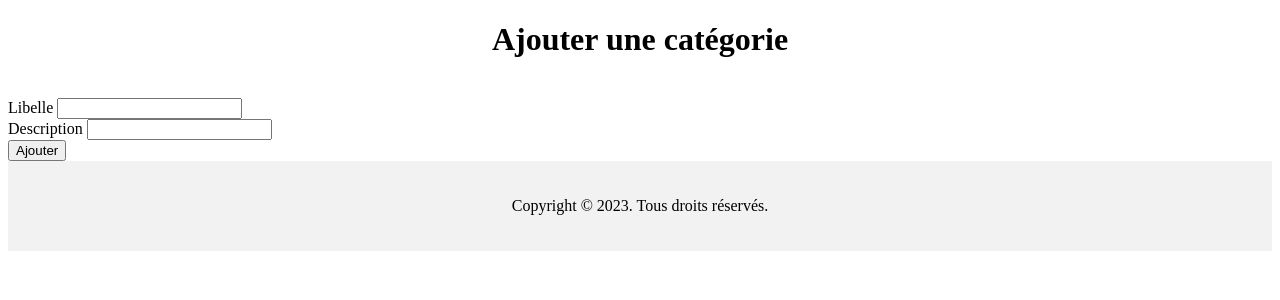
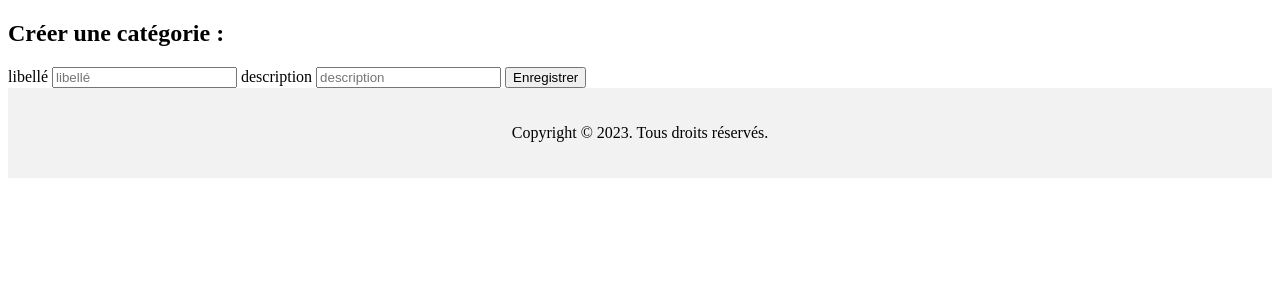
Before and after one commit to StanislasJEANGEY/Giftbox_BRESSON_JEANGEY_MELCHIOR, a PHP site: template gift/gift.appli/src/views/AddCategorieView.twig in a window 1280 px wide. Shown: the part 102-402 px from the top of the page. Run offline with PHP 8.4, Linux system fonts and the light colour scheme; the template is opened without the code that fills it, so the values that code supplies are empty; some libraries are stand-ins or nearby versions.

Commit message:
ça marche

```diff
--- a/gift/gift.appli/src/actions/GetAddCategorieAction.php
+++ b/gift/gift.appli/src/actions/GetAddCategorieAction.php
@@ -47,7 +47,7 @@ class GetAddCategorieAction extends AbstractAction {
 		} else {
 			try {
 				$csrf = CsrfService::generate();
-				$view->render($response, 'CategorieCreateView.twig', [
+				$view->render($response, 'AddCategorieView.twig', [
 					'categories' => $categories,
 					'csrf_token' => $csrf
 				]);
--- a/gift/gift.appli/src/views/AddCategorieView.twig
+++ b/gift/gift.appli/src/views/AddCategorieView.twig
@@ -1,17 +1,13 @@
-{% extends 'SqueletteView.twig' %}
+{% extends "SqueletteView.twig" %}
 {% block content %}
+    <h2>Créer une catégorie :</h2>
+    <form class="gift_form" method="post" action="{{ url_for('add_categorie_post') }}">
+        <label for="categ_lib_input">libellé</label>
+        <input type="text" id="libelle" name="libelle" required placeholder="libellé">
+        <label for="cated_desc_input">description</label>
+        <input type="text" id="description" name="description" required placeholder="description">
 
-    <body>
-        <center><h1>Ajouter une catégorie</h1></center>
-        <br>
-        <form action="/categories/add" method="post">
-            <label for="libelle">Libelle</label>
-            <input type="text" name="libelle" id="libelle">
-            <br>
-            <label for="description">Description</label>
-            <input type="text" name="description" id="description">
-            <br>
-            <input type="submit" value="Ajouter">
-        </form>
-    </body>
+        <input type="hidden" name="csrf_token" value="{{ csrf_token }}">
+        <input type="submit" value="Enregistrer">
+    </form>
 {% endblock %}
```
Also changed, not shown: gift/gift.appli/src/views/CategorieCreateView.twig (deleted, +0 -13 lines).
